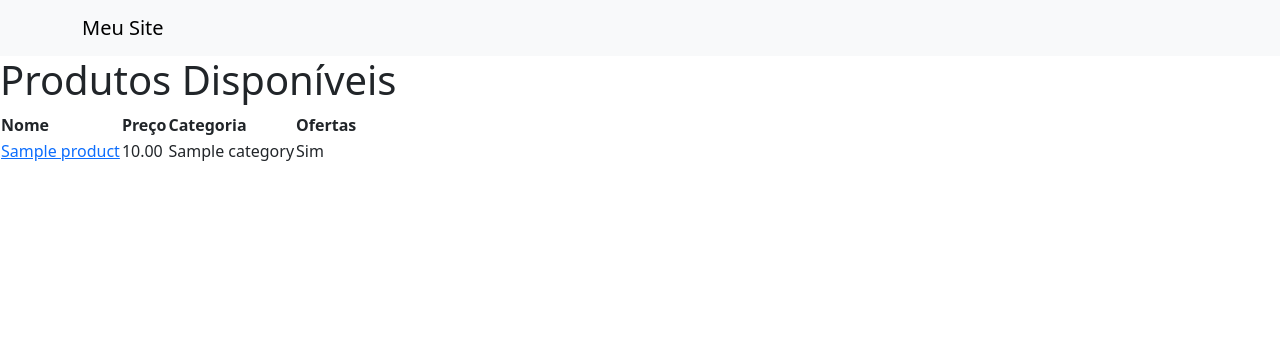
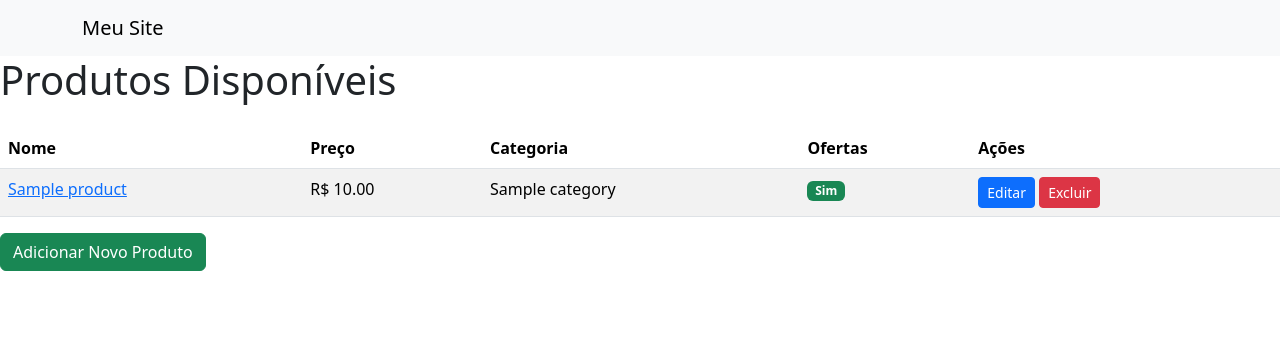
Before and after one commit to PedFelGS/BurguerAPP, a Django app: page /catalog_BurguerApp/produtos/ in a window 1280 px wide. Shown: the top 356 px of the page. Run offline with Django 5.2, Linux system fonts and the light colour scheme; tables that the repository leaves empty hold one stand-in row (values such as "Sample post").

Commit message:
Melhorias visuais para página de lista de produtos

```diff
--- a/catalog_BurguerApp/templates/products/list.html
+++ b/catalog_BurguerApp/templates/products/list.html
@@ -3,37 +3,44 @@
 {% block 'titulo' %}Lista de Produtos{% endblock %}
 
 {% block 'content' %}
-<h1>Produtos Disponíveis</h1>
+<h1 class="mb-4">Produtos Disponíveis</h1>
 
 {% if products %}
-    <table>
+    <table class="table table-striped">
         <thead>
             <tr>
                 <th>Nome</th>
                 <th>Preço</th>
                 <th>Categoria</th>
                 <th>Ofertas</th>
+                <th>Ações</th>
             </tr>
         </thead>
         <tbody>
             {% for product in products %}
                 <tr>
                     <td><a href="{% url 'product_detail' product.id %}">{{ product.name }}</a></td>
-                    <td>{{ product.price }}</td>
+                    <td>R$ {{ product.price|floatformat:2 }}</td>
                     <td>{{ product.category }}</td>
                     <td>
                         {% if product.offer %}
-                            Sim
+                            <span class="badge bg-success">Sim</span>
                         {% else %}
-                            Não
+                            <span class="badge bg-secondary">Não</span>
                         {% endif %}
+                    </td>
+                    <td>
+                        <a href="{% url 'product_update' product.id %}" class="btn btn-sm btn-primary">Editar</a>
+                        <a href="{% url 'product_delete' product.id %}" class="btn btn-sm btn-danger">Excluir</a>
                     </td>
                 </tr>
             {% endfor %}
         </tbody>
     </table>
 {% else %}
-    <p>Nenhum produto disponível no momento.</p>
+    <p class="alert alert-info">Nenhum produto disponível no momento.</p>
 {% endif %}
 
+<a href="{% url 'product_create' %}" class="btn btn-success">Adicionar Novo Produto</a>
+
 {% endblock %}
```
